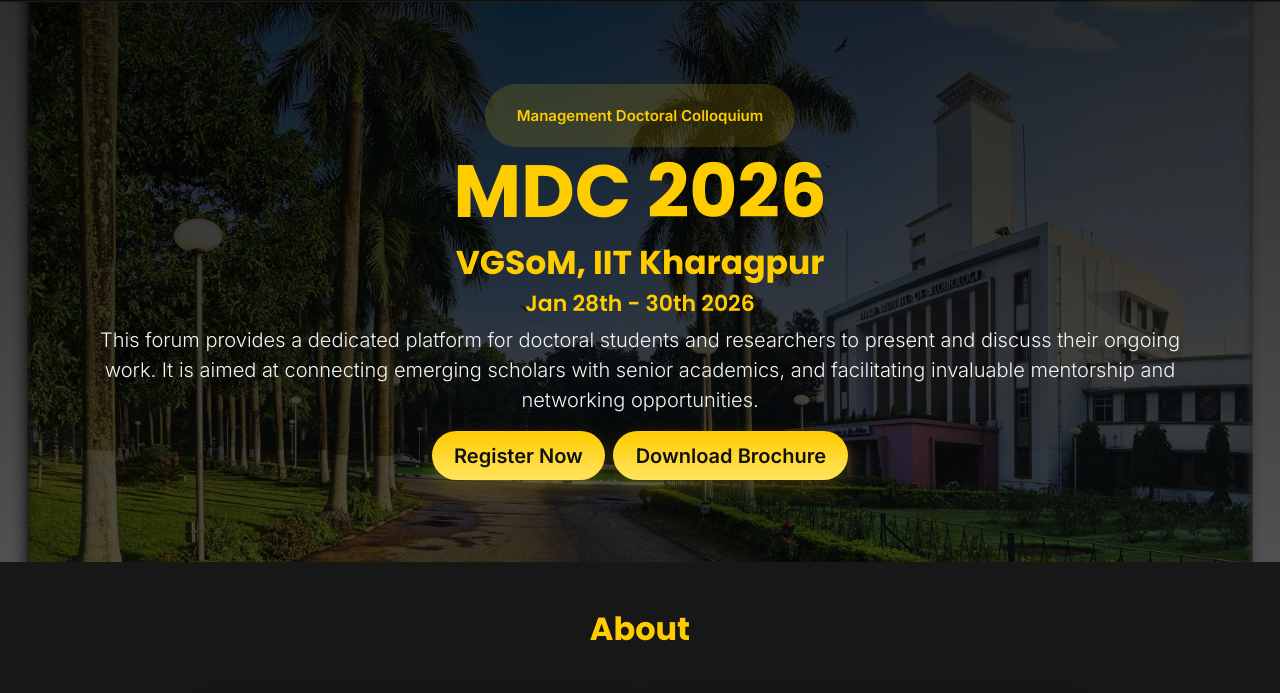
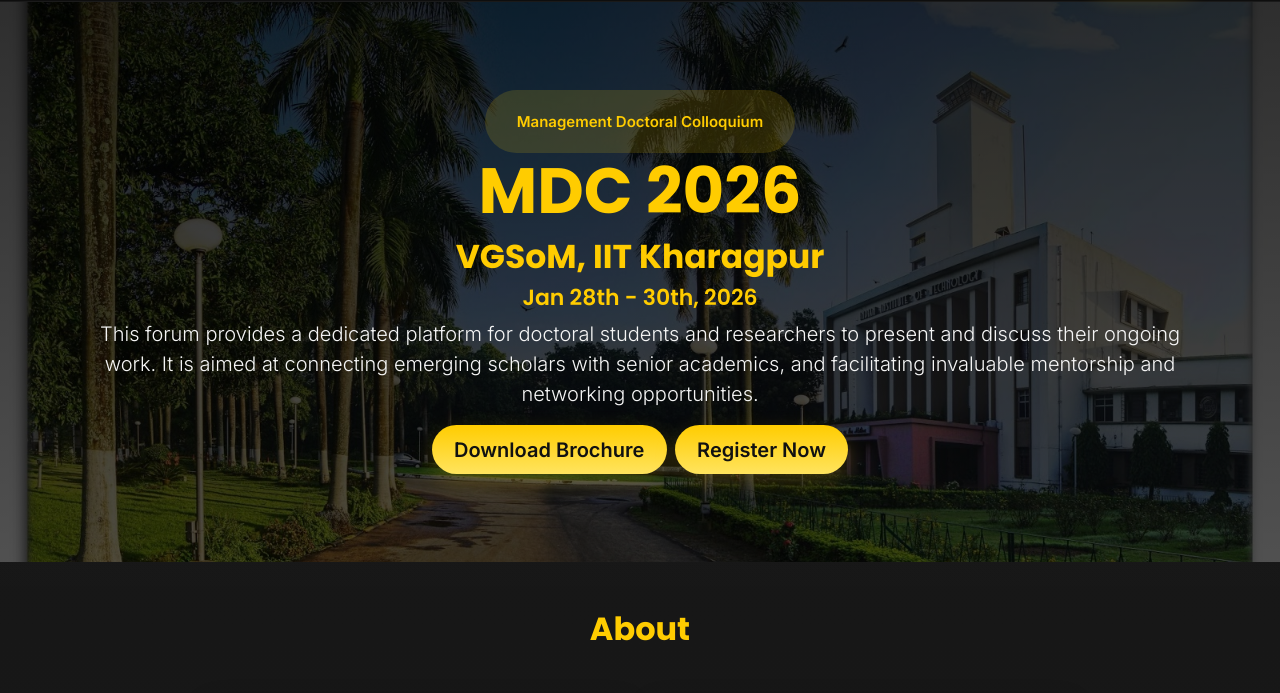
Before and after one commit to MDCVGSoM2026/iitkgp, a plain HTML site: page index.html in a window 1280 px wide. Shown: the part 69-762 px from the top of the page. Drawn offline with nearby package versions, Linux system fonts and the light colour scheme.

Commit message:
Update index.html

```diff
--- a/index.html
+++ b/index.html
@@ -50,15 +50,16 @@
     <div class="banner-overlay"></div>
     <div class="container banner-content">
       <span class="badge">Management Doctoral Colloquium</span>
-      <h1 class="display-5" style="font-size: 74px;">MDC 2026</h1>
+      <h1 class="display-5" style="font-size: 64px;">MDC 2026</h1>
       <h1 class="display-5" style="font-size: 33px;">VGSoM, IIT Kharagpur</h1>
-      <h1 class="display-5" style="font-size: 22px;font-weight: 100;">Jan 28th - 30th  2026</h1>
+      <h1 class="display-5" style="font-size: 22px;font-weight: 100;">Jan 28th - 30th, 2026</h1>
       <p class="lead">
         This forum provides a dedicated platform for doctoral students and researchers to present and discuss their ongoing work. It is aimed at connecting emerging scholars with senior academics, and facilitating invaluable mentorship and networking opportunities.
       </p>
       <div class="d-flex justify-content-center gap-2">
+        <a class="btn btn-accent btn-lg" href="final_mdc_2026_flyer.jpg"  download>Download Brochure</a>
         <a class="btn btn-accent btn-lg" href="https://docs.google.com/forms/d/e/1FAIpQLSc8zMZA_oo5f0_gpFjarGE2XpJRcuf8sQp-kjsmAFkZwWM7ZQ/viewform?usp=dialog">Register Now</a>
-        <a class="btn btn-accent btn-lg" href="final_mdc_2026_flyer.jpg"  download>Download Brochure</a>
+
       </div>
 
     </div>
```
